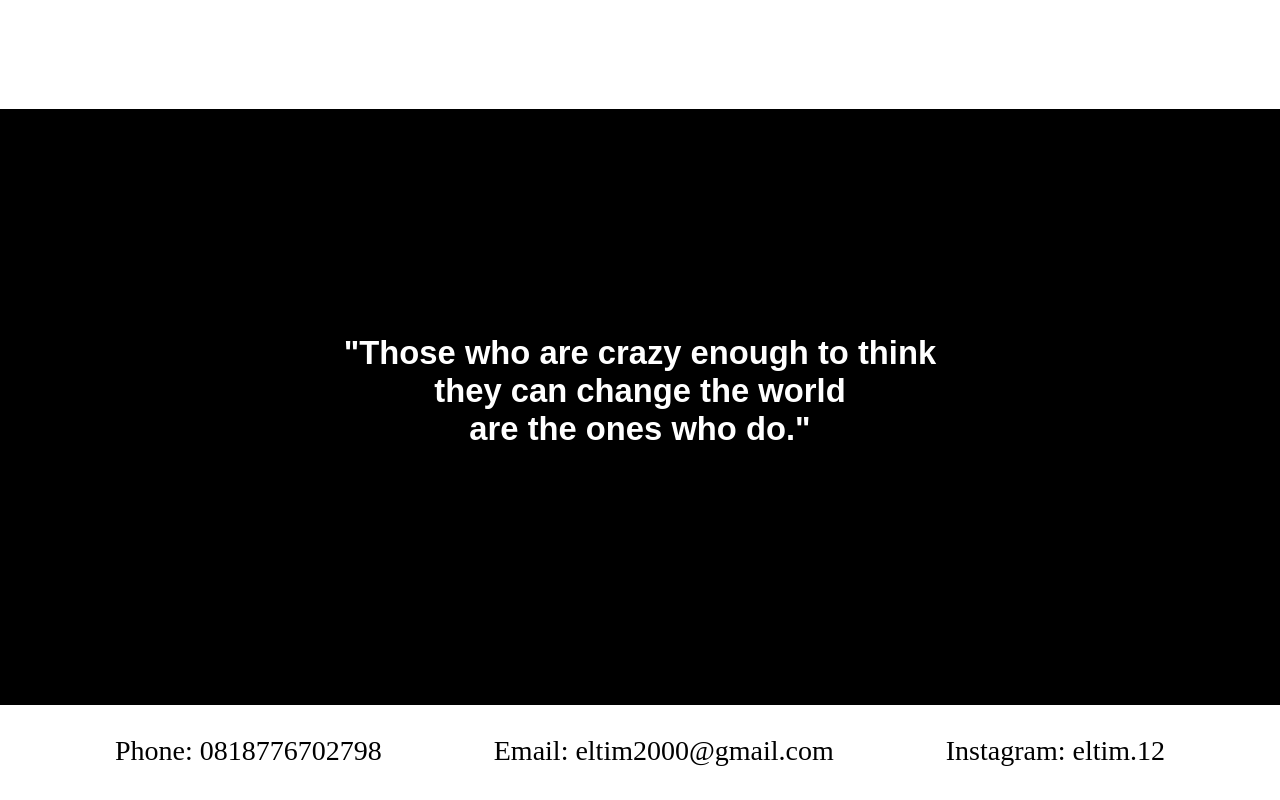
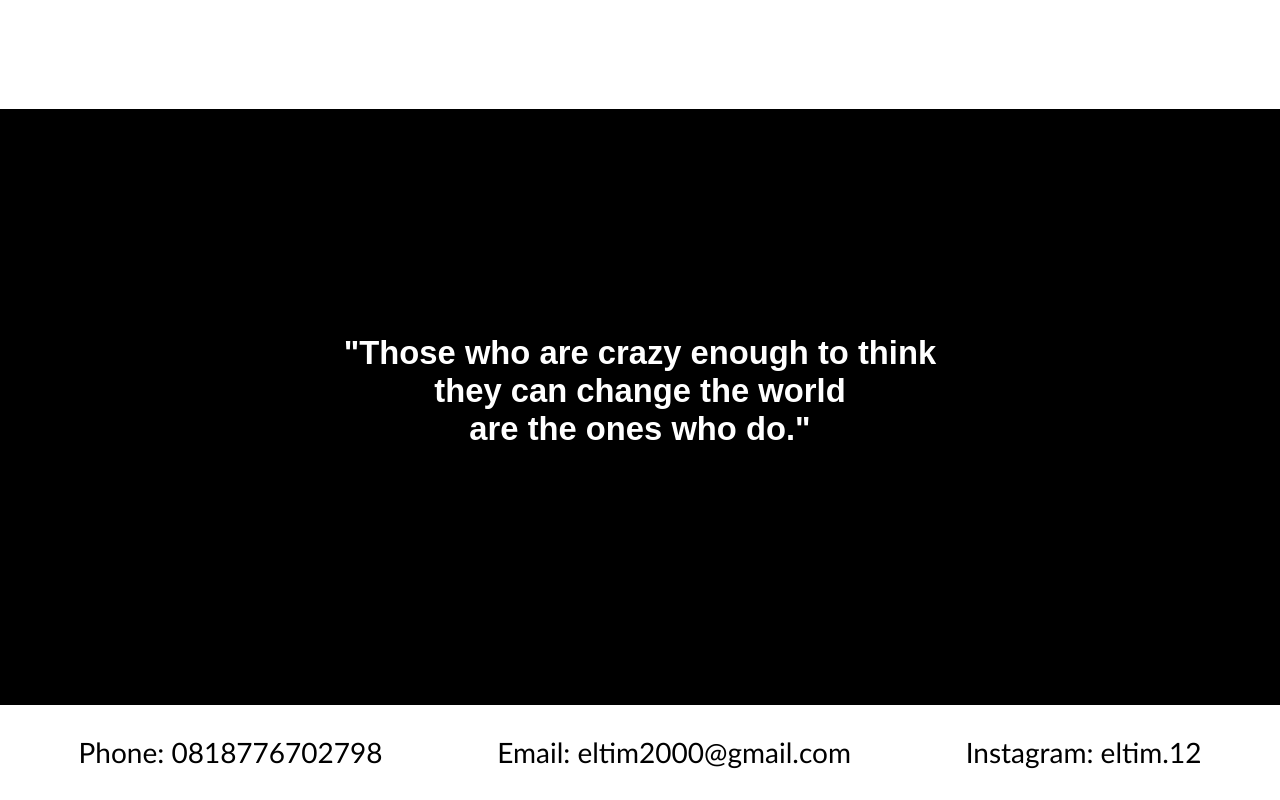
Before and after one commit to eltim12/eltim12.github.io, a plain HTML site: page index.html in a window 1280 px wide. Shown: the part 1984-2784 px from the top of the page. Drawn offline with Linux system fonts and the light colour scheme.

Commit message:
Update index.html

```diff
--- a/index.html
+++ b/index.html
@@ -185,7 +185,7 @@
 
     <div id="contact">
       <center>
-        <font face='calibri light'>
+        <font face='calibri'>
         Phone: 0818776702798&nbsp;&nbsp;&nbsp;&nbsp;&nbsp;&nbsp;&nbsp;&nbsp;&nbsp;&nbsp;&nbsp;&nbsp;&nbsp;&nbsp;&nbsp;&nbsp;Email: eltim2000@gmail.com&nbsp;&nbsp;&nbsp;&nbsp;&nbsp;&nbsp;&nbsp;&nbsp;&nbsp;&nbsp;&nbsp;&nbsp;&nbsp;&nbsp;&nbsp;&nbsp;Instagram: eltim.12
         </font>
       </center>
```
